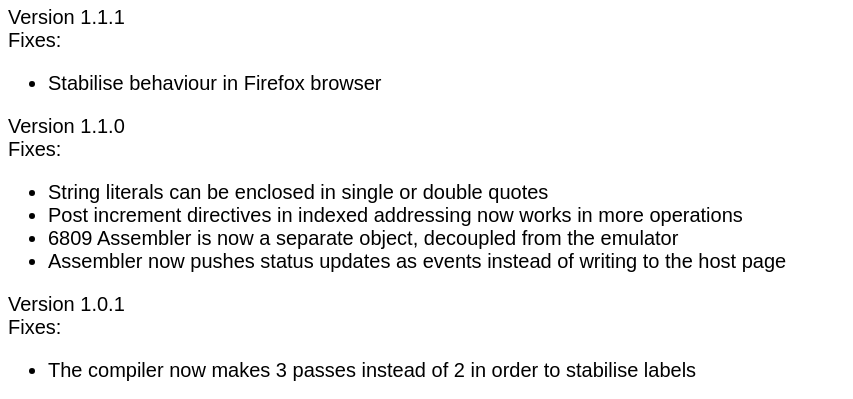
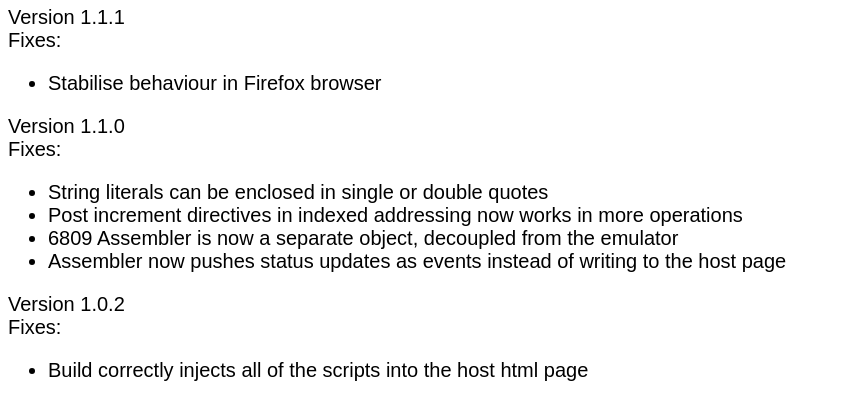
Before and after one commit to jimbro1000/online6809, a website built with webpack: page notices.html in a window 1280 px wide. Shown: the part 367-766 px from the top of the page, without its empty margins (0-853 px from the left). Built offline with nearby package versions, Linux system fonts and the light colour scheme; some packages are replaced by stand-ins of ours.

Commit message:
add missing version updates for 1.0.2

```diff
--- a/notices.html
+++ b/notices.html
@@ -53,6 +53,13 @@
         <li>Assembler now pushes status updates as events instead of writing to the host page</li>
     </ul>
     <p>
+        Version 1.0.2<br>
+        Fixes:
+    </p>
+    <ul>
+        <li>Build correctly injects all of the scripts into the host html page</li>
+    </ul>
+    <p>
         Version 1.0.1<br>
         Fixes:
     </p>
```
